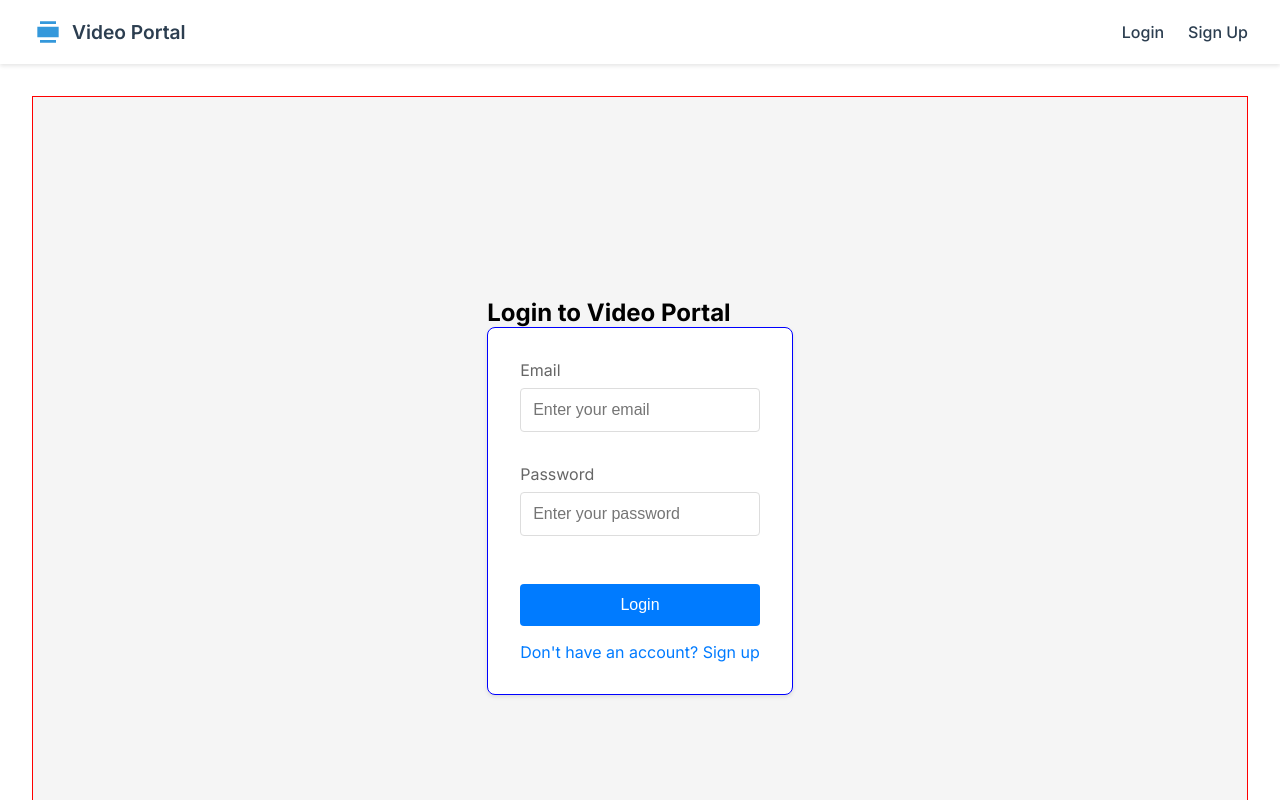
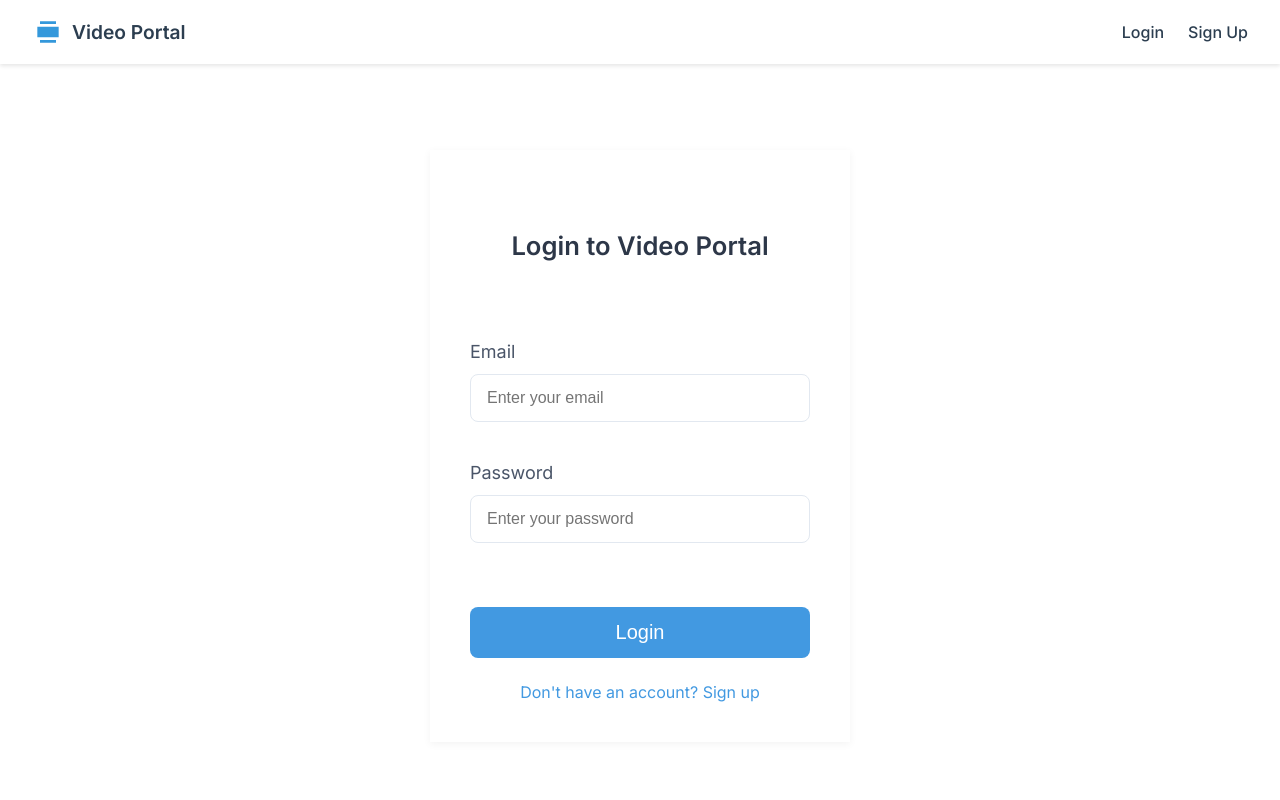
Before and after one commit to nperiwal/video-portal, a React (Vite) app in the folder frontend/: page /login in a window 1280 px wide. Shown: the top 800 px of the page. Built offline with nearby package versions, Linux system fonts and the light colour scheme.

Commit message:
fixing login css

```diff
--- a/frontend/src/components/Login.jsx
+++ b/frontend/src/components/Login.jsx
@@ -65,15 +65,14 @@ const Login = () => {
   }
 
   return (
-    <div className="auth-container" style={{ border: '1px solid red' }}> {/* Debug border */}
-      <div className="login-card">
+    <div className="auth-container">
+      <form className="auth-form" onSubmit={handleSubmit}>
         <h2>Login to Video Portal</h2>
         {message && (
           <div className="login-message">
             {message}
           </div>
         )}
-        <form onSubmit={handleSubmit} className="auth-form" style={{ border: '1px solid blue' }}> {/* Debug border */}
         <div className="form-group">
           <label htmlFor="email">Email</label>
           <input
@@ -111,7 +110,6 @@ const Login = () => {
         </div>
       </form>
     </div>
-    </div>
   )
 }
 
--- a/frontend/src/styles/Auth.css
+++ b/frontend/src/styles/Auth.css
@@ -2,54 +2,67 @@
   display: flex;
   justify-content: center;
   align-items: center;
-  min-height: 100vh;
+  min-height: calc(100vh - 100px);
   padding: 20px;
-  background-color: #f5f5f5;
 }
 
 .auth-form {
   background: white;
-  padding: 2rem;
-  border-radius: 8px;
-  box-shadow: 0 2px 4px rgba(0, 0, 0, 0.1);
+  padding: 2.5rem;
+  box-shadow: 0 2px 8px rgba(0, 0, 0, 0.05);
   width: 100%;
-  max-width: 400px;
+  max-width: 420px;
+  border: none !important; /* Ensure there's no border */
+  outline: none !important; /* Prevent blue outline */
 }
 
 .auth-form h2 {
   text-align: center;
-  margin-bottom: 2rem;
-  color: #333;
+  margin-bottom: 2.5rem;
+  color: #2d3748;
+  font-size: 1.6rem;
+  font-weight: 600;
+  padding: 2.5rem !important;
+  box-shadow: none !important;
 }
 
 .form-group {
-  margin-bottom: 1rem;
+  margin-bottom: 1.5rem;
 }
 
 .form-group label {
   display: block;
-  margin-bottom: 0.5rem;
-  color: #666;
+  margin-bottom: 0.75rem;
+  color: #4a5568;
+  font-size: 1.125rem;
 }
 
 .form-group input {
   width: 100%;
-  padding: 0.75rem;
-  border: 1px solid #ddd;
-  border-radius: 4px;
+  padding: 0.875rem 1rem;
+  border: 1px solid #e2e8f0;
+  border-radius: 8px;
   font-size: 1rem;
+  color: #4a5568;
+  background: white;
+  outline: none;
+}
+
+.form-group input:focus {
+  border-color: #e2e8f0;
 }
 
 .auth-button {
   width: 100%;
-  padding: 0.75rem;
-  background-color: #007bff;
+  padding: 0.875rem;
+  background-color: #4299e1;
   color: white;
   border: none;
-  border-radius: 4px;
-  font-size: 1rem;
+  border-radius: 8px;
+  font-size: 1.25rem;
   cursor: pointer;
-  margin-top: 1rem;
+  margin-top: 1.5rem;
+  outline: none;
 }
 
 .auth-button:disabled {
@@ -57,14 +70,22 @@
   cursor: not-allowed;
 }
 
+.auth-title {
+  font-size: 2rem;
+  color: #2d3748;
+  margin-bottom: 2.5rem;
+  text-align: center;
+}
+
 .auth-links {
-  margin-top: 1rem;
+  margin-top: 1.5rem;
   text-align: center;
 }
 
 .auth-links a {
-  color: #007bff;
+  color: #4299e1;
   text-decoration: none;
+  font-size: 1rem;
 }
 
 .auth-links a:hover {
```
Lines whose indentation alone changed are shown as unchanged.
